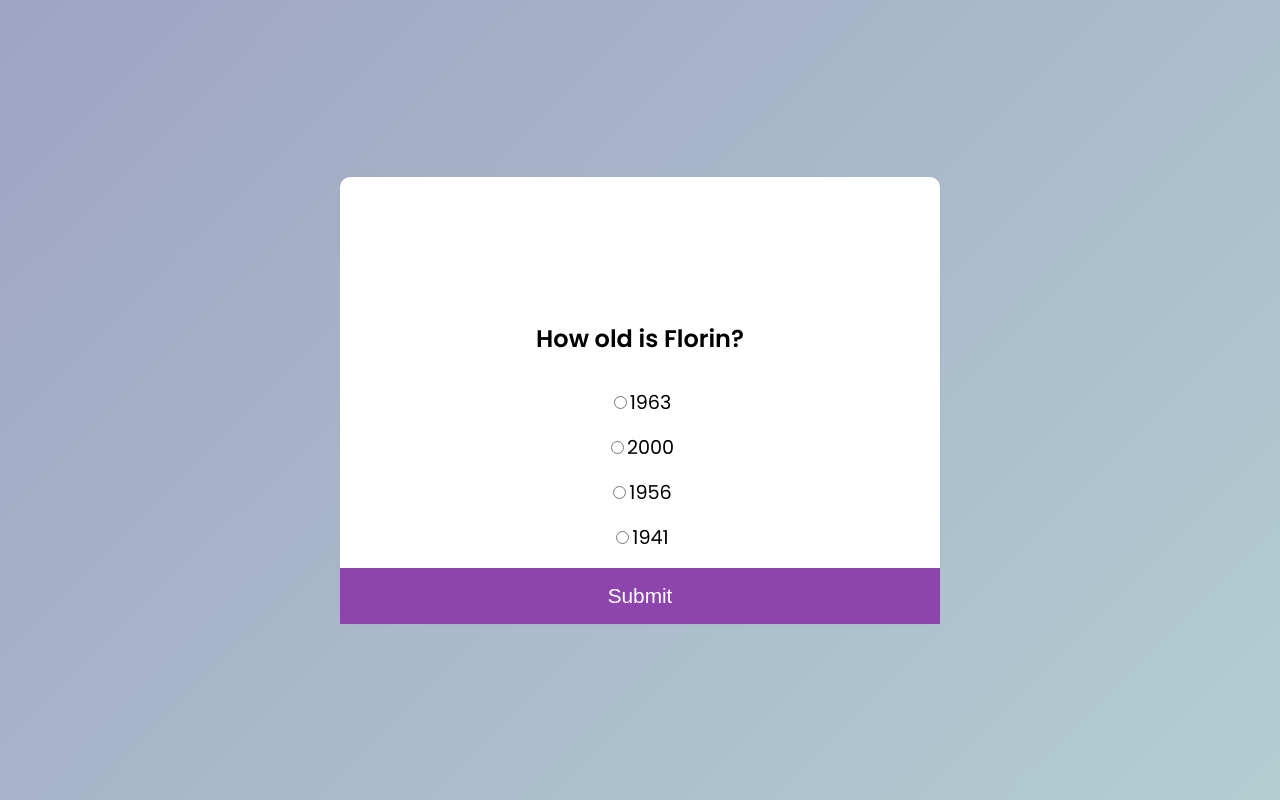
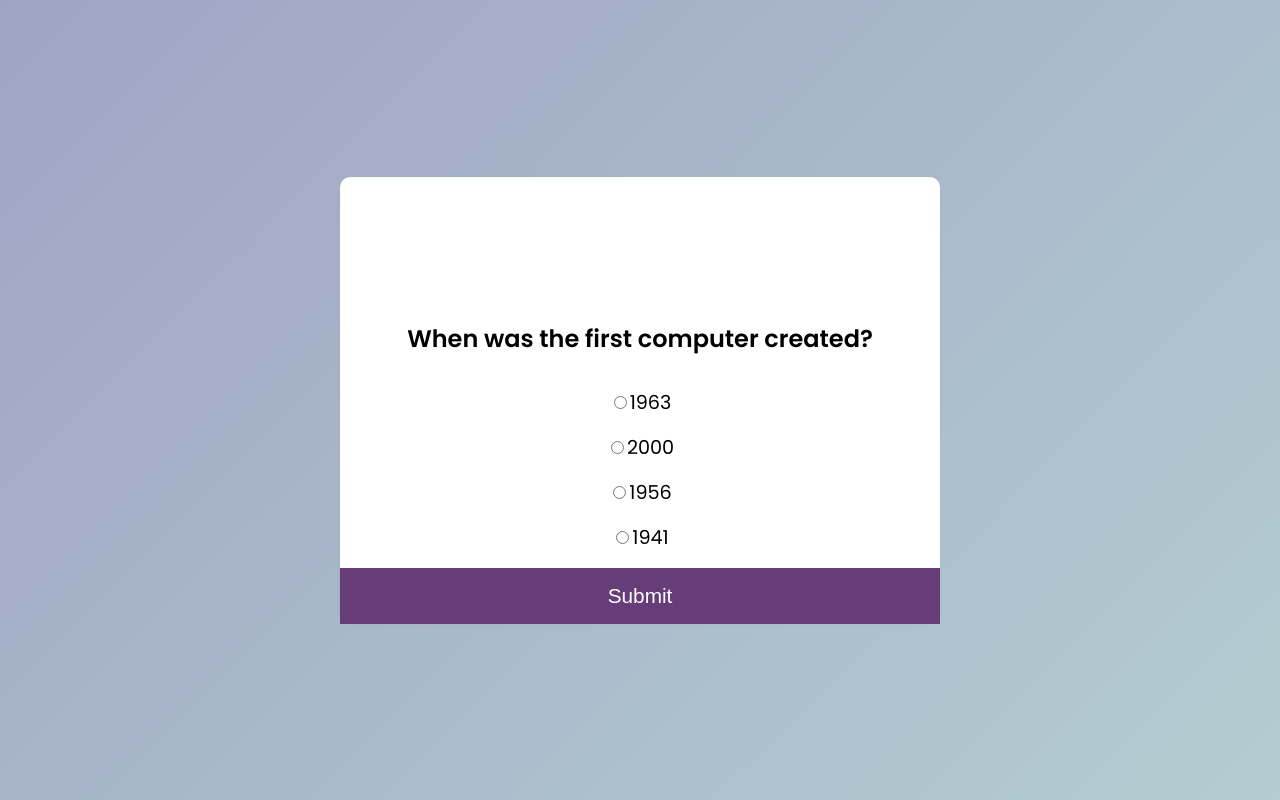
Before and after one commit to F1rebeatz/quiz_app, a plain HTML site: page index.html in a window 1280 px wide. Both pictures are taken after a click on the button "Submit". Drawn offline with Linux system fonts and the light colour scheme.

Commit message:
fix: couple things

```diff
--- a/script.js
+++ b/script.js
@@ -1,6 +1,6 @@
 const quizData = [
   {
-    question: "How old is Florin?",
+    question: "When was the first computer created?",
     a: "1963",
     b: "2000",
     c: "1956",
@@ -8,7 +8,7 @@ const quizData = [
     correct: "d",
   },
   {
-    question: "What is the mpst used programming language?",
+    question: "What is the most used programming language?",
     a: "Java",
     b: "C",
     c: "Python",
@@ -21,7 +21,7 @@ const quizData = [
     b: "Donald Trump",
     c: "Joe Biden",
     d: "Obivan Kennobi",
-    correct: "b",
+    correct: "c",
   },
 
   {
@@ -96,7 +96,7 @@ submitBtn.addEventListener("click", () => {
     if (currentQuiz < quizData.length) {
       loadQuiz();
     } else {
-      quiz.innerHTML = `<h2>You answered correctly at ${score}/${quizData.length} questions.</h2>`;
+      quiz.innerHTML = `<h2>You answered correctly at ${score}/${quizData.length} questions.</h2> <button onclick="location.reload()">Reload</button>`;
     }
   }
 });
--- a/style.css
+++ b/style.css
@@ -55,3 +55,7 @@ button {
 button:hover {
   background-color: #4d2061;
 }
+button:focus {
+  outline: none;
+  background-color: #663d78;
+}
```
